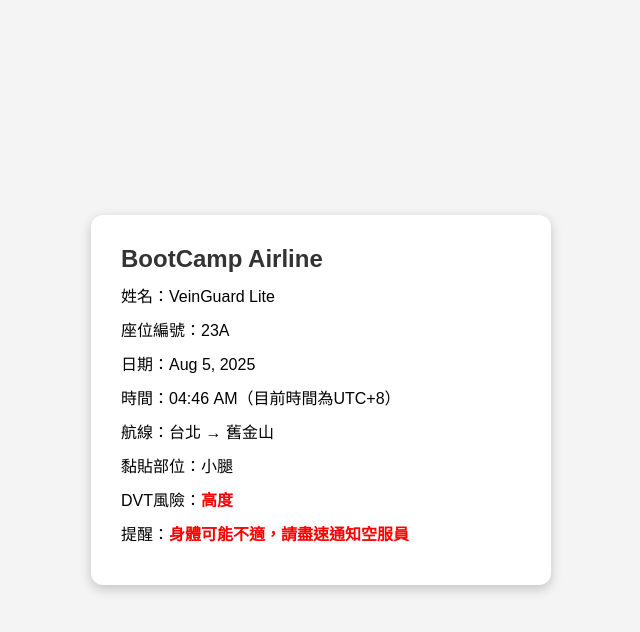
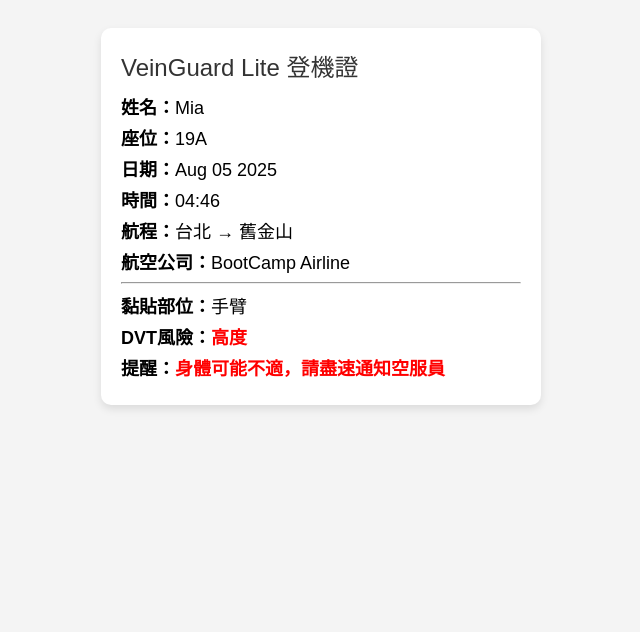
Before and after one commit to TsengYiChen-de/veinguard-lite-site, a plain HTML site: page index.html in a window 1280 px wide. Shown: the whole page, without its empty margins (319-959 px from the left). Drawn offline with Linux system fonts and the light colour scheme.

Commit message:
Update index.html

```diff
--- a/index.html
+++ b/index.html
@@ -1,79 +1,93 @@
 
 <!DOCTYPE html>
-<html lang="zh-Hant">
+<html lang="en">
 <head>
-  <meta charset="UTF-8" />
-  <meta name="viewport" content="width=device-width, initial-scale=1.0"/>
-  <title>登機證 - VeinGuard Lite</title>
+    <meta charset="UTF-8">
+    <title>VeinGuard Lite Boarding Pass</title>
+    <meta name="viewport" content="width=device-width, initial-scale=1.0">
     <style>
         body {
-      font-family: 'Arial', sans-serif;
+            font-family: Arial, sans-serif;
             background-color: #f4f4f4;
-      display: flex;
-      justify-content: center;
-      align-items: center;
-      height: 100vh;
-      margin: 0;
+            padding: 20px;
         }
-    .boarding-pass {
-      background: white;
-      border-radius: 12px;
-      box-shadow: 0 4px 12px rgba(0,0,0,0.2);
-      padding: 30px;
-      width: 90%;
+        .card {
+            background-color: white;
+            border-radius: 10px;
+            padding: 20px;
             max-width: 400px;
+            margin: auto;
+            box-shadow: 0 4px 8px rgba(0,0,0,0.1);
         }
-    .airline {
+        .title {
             font-size: 24px;
-      font-weight: bold;
+            margin-bottom: 10px;
             color: #333;
-      margin-bottom: 10px;
         }
-    .name, .seat, .date, .route, .duration, .location, .risk, .reminder {
-      margin: 10px 0;
-      font-size: 16px;
+        .info {
+            font-size: 18px;
+            margin: 5px 0;
         }
-    .risk span, .reminder span {
+        .highlight {
             font-weight: bold;
         }
-    .green { color: green; }
-    .yellow { color: goldenrod; }
-    .orange { color: darkorange; }
-    .red { color: red; }
+        .green { color: green; font-weight: bold; }
+        .yellow { color: orange; font-weight: bold; }
+        .orange { color: darkorange; font-weight: bold; }
+        .red { color: red; font-weight: bold; }
     </style>
-</head>
-<body>
-  <div class="boarding-pass">
-    <div class="airline">BootCamp Airline</div>
-    <div class="name">姓名：VeinGuard Lite</div>
-    <div class="seat">座位編號：23A</div>
-    <div class="date" id="date">日期：</div>
-    <div class="duration" id="duration">時間：</div>
-    <div class="route">航線：台北 → 舊金山</div>
-    <div class="location">黏貼部位：小腿</div>
-    <div class="risk" id="risk">DVT風險：</div>
-    <div class="reminder" id="reminder"><span></span></div>
-  </div>
-
     <script>
-    // 產生現在時間與日期
-    const now = new Date();
-    const dateOptions = { year: 'numeric', month: 'short', day: 'numeric' };
-    const timeStr = now.toLocaleTimeString([], { hour: '2-digit', minute: '2-digit' });
-    const dateStr = now.toLocaleDateString('en-US', dateOptions);
-    document.getElementById('date').innerText = "日期：" + dateStr;
-    document.getElementById('duration').innerText = "時間：" + timeStr + "（目前時間為UTC+8）";
-
-    // 隨機選擇 DVT 風險與提醒
+        document.addEventListener("DOMContentLoaded", function () {
+            // 隨機資料
+            const names = ["Ethan", "Olivia", "Liam", "Sophia", "Noah", "Ava", "James", "Isabella", "Lucas", "Mia"];
+            const seatRows = Array.from({length: 33}, (_, i) => i + 2); // 2–34
+            const seatLetters = ["A", "B", "C", "D", "E", "F", "G", "H", "I"];
+            const positions = ["小腿", "手臂"];
             const risks = [
                 { level: "健康", color: "green", reminder: "多喝水有益身體健康喔！" },
                 { level: "輕微", color: "yellow", reminder: "起來活動活動嘍～" },
                 { level: "中度", color: "orange", reminder: "按摩按摩小腿！不要再睡了！" },
                 { level: "高度", color: "red", reminder: "身體可能不適，請盡速通知空服員" }
             ];
-    const chosen = risks[Math.floor(Math.random() * risks.length)];
-    document.getElementById('risk').innerHTML = `DVT風險：<span class="${chosen.color}">${chosen.level}</span>`;
-    document.getElementById('reminder').innerHTML = `提醒：<span class="${chosen.color}">${chosen.reminder}</span>`;
+
+            // 時間與日期
+            const now = new Date();
+            const options = { year: "numeric", month: "short", day: "2-digit" };
+            const today = now.toLocaleDateString("en-US", options).replace(",", "");
+            const time = now.toTimeString().split(" ")[0].substring(0, 5);
+
+            // 隨機選擇
+            const name = names[Math.floor(Math.random() * names.length)];
+            const seat = seatRows[Math.floor(Math.random() * seatRows.length)] + seatLetters[Math.floor(Math.random() * seatLetters.length)];
+            const position = positions[Math.floor(Math.random() * positions.length)];
+            const risk = risks[Math.floor(Math.random() * risks.length)];
+
+            // 顯示到畫面
+            document.getElementById("name").textContent = name;
+            document.getElementById("seat").textContent = seat;
+            document.getElementById("position").textContent = position;
+            document.getElementById("risk").textContent = risk.level;
+            document.getElementById("risk").classList.add(risk.color);
+            document.getElementById("reminder").textContent = risk.reminder;
+            document.getElementById("reminder").classList.add(risk.color);
+            document.getElementById("date").textContent = today;
+            document.getElementById("time").textContent = time;
+        });
     </script>
+</head>
+<body>
+    <div class="card">
+        <div class="title">VeinGuard Lite 登機證</div>
+        <div class="info"><span class="highlight">姓名：</span><span id="name"></span></div>
+        <div class="info"><span class="highlight">座位：</span><span id="seat"></span></div>
+        <div class="info"><span class="highlight">日期：</span><span id="date"></span></div>
+        <div class="info"><span class="highlight">時間：</span><span id="time"></span></div>
+        <div class="info"><span class="highlight">航程：</span>台北 → 舊金山</div>
+        <div class="info"><span class="highlight">航空公司：</span>BootCamp Airline</div>
+        <hr>
+        <div class="info"><span class="highlight">黏貼部位：</span><span id="position"></span></div>
+        <div class="info"><span class="highlight">DVT風險：</span><span id="risk"></span></div>
+        <div class="info"><span class="highlight">提醒：</span><span id="reminder"></span></div>
+    </div>
 </body>
 </html>
```
Lines whose indentation alone changed are shown as unchanged.
